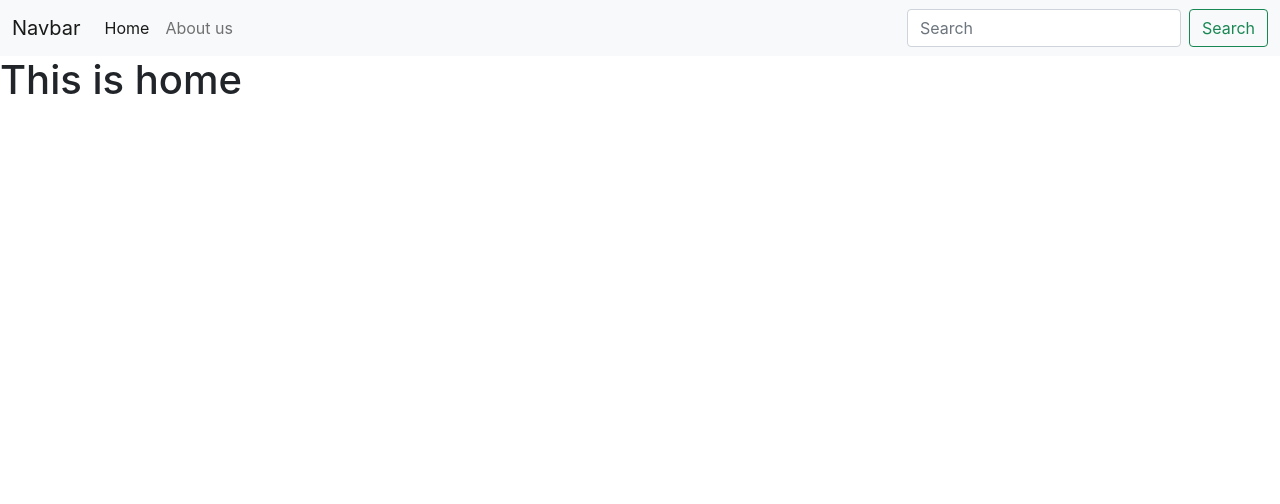
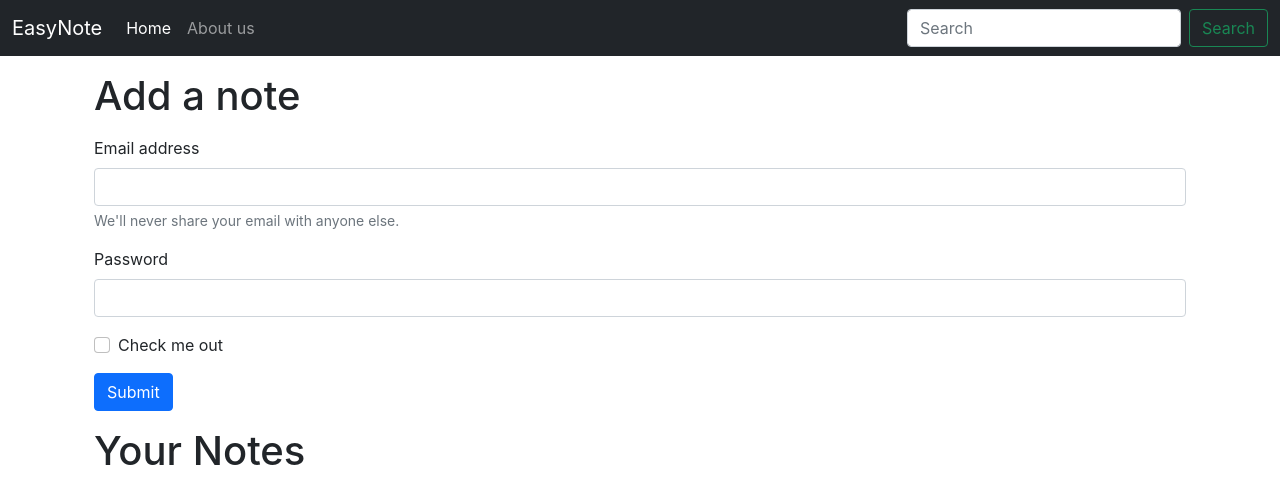
Before and after one commit to surajkuushwaha/MERN-easynote, a React (Create React App) app: page / in a window 1280 px wide. Shown: the top 504 px of the page. Built offline with nearby package versions, Linux system fonts and the light colour scheme.

Commit message:
added active link functionality using useLocation of router module

```diff
--- a/src/App.js
+++ b/src/App.js
@@ -11,10 +11,12 @@
       <NoteState>
         <Router>
           <Navbar />
+          <div className="container">
           <Routes>
             <Route exact path="/" element={<Home />} />
             <Route exact path="/about" element={<About />} />
           </Routes>
+          </div>
         </Router>
       </NoteState>
     </>
--- a/src/components/About.js
+++ b/src/components/About.js
@@ -1,13 +1,7 @@
 import React,{useContext,useEffect} from 'react';
-import noteContext from '../context/Notes/noteContext';
 
 export const About = () => {
-  const a = useContext(noteContext);
-  useEffect(()=>{
-    a.update()
-    // eslint-disable-next-line
-  },[])
   return <div>
-      <h1>this is about us {a.state.name} {a.state.class}</h1>
+      <h1>this is about page</h1>
   </div>;
 };
--- a/src/components/Home.js
+++ b/src/components/Home.js
@@ -2,6 +2,28 @@
 
 export const Home = () => {
   return <div>
-      <h1>This is home</h1>
+    <div className="container my-3">
+    <h1>Add a note</h1>
+    <form className='my-3' >
+      <div className="mb-3">
+        <label htmlFor="exampleInputEmail1" className="form-label">Email address</label>
+        <input type="email" className="form-control" id="exampleInputEmail1" aria-describedby="emailHelp"/>
+          <div id="emailHelp" className="form-text">We'll never share your email with anyone else.</div>
+      </div>
+      <div className="mb-3">
+        <label htmlFor="exampleInputPassword1" className="form-label">Password</label>
+        <input type="password" className="form-control" id="exampleInputPassword1"/>
+      </div>
+      <div className="mb-3 form-check">
+        <input type="checkbox" className="form-check-input" id="exampleCheck1"/>
+          <label className="form-check-label" htmlFor="exampleCheck1">Check me out</label>
+      </div>
+      <button type="submit" className="btn btn-primary">Submit</button>
+    </form>
+    </div>
+    <div className="container my3">
+      <h1>Your Notes</h1>
+
+    </div>
   </div>;
 };
--- a/src/components/Navbar.js
+++ b/src/components/Navbar.js
@@ -1,26 +1,31 @@
-import React from 'react';
-import {Link} from 'react-router-dom';
+import React, { useEffect } from 'react';
+import { Link, useLocation } from 'react-router-dom';
+
 
 export const Navbar = () => {
+    let location = useLocation();
+    React.useEffect(() => {
+        console.log(location.pathname);
+    }, [location]);
     return (
-        <nav className="navbar navbar-expand-lg navbar-light bg-light">
+        <nav className="navbar navbar-expand-lg navbar-dark bg-dark">
             <div className="container-fluid">
-                <Link className="navbar-brand" to="/">Navbar</Link>
+                <Link className="navbar-brand" to="/">EasyNote</Link>
                 <button className="navbar-toggler" type="button" data-bs-toggle="collapse" data-bs-target="#navbarSupportedContent" aria-controls="navbarSupportedContent" aria-expanded="false" aria-label="Toggle navigation">
                     <span className="navbar-toggler-icon"></span>
                 </button>
                 <div className="collapse navbar-collapse" id="navbarSupportedContent">
                     <ul className="navbar-nav me-auto mb-2 mb-lg-0">
                         <li className="nav-item">
-                            <Link className="nav-link active" aria-current="page" to="/">Home</Link>
+                            <Link className={`nav-link ${location.pathname==='/'?'active':""}`} aria-current="page" to="/">Home</Link>
                         </li>
                         <li className="nav-item">
-                            <Link className="nav-link" to="/about">About us</Link>
+                            <Link className={`nav-link ${location.pathname==='/about'?'active':""}`} to="/about">About us</Link>
                         </li>
                     </ul>
                     <form className="d-flex">
-                        <input className="form-control me-2" type="search" placeholder="Search" aria-label="Search"/>
-                            <button className="btn btn-outline-success" type="submit">Search</button>
+                        <input className="form-control me-2" type="search" placeholder="Search" aria-label="Search" />
+                        <button className="btn btn-outline-success" type="submit">Search</button>
                     </form>
                 </div>
             </div>
--- a/src/context/Notes/NoteState.js
+++ b/src/context/Notes/NoteState.js
@@ -1,24 +1,9 @@
 import NoteContext from "./noteContext";
-import { useState } from "react";
 
 const NoteState = (props) => {
-    const s1 = {
-        "name": "Suraj",
-        "class": "5b"
-    };
-    const [state, setstate] = useState(s1);
-    const update = () => {
-        setTimeout(() => {
-            setstate({
-                "name": "suman",
-                "class": "68"
-            })
-        }, 1000)
-    }
-
 
     return (
-        <NoteContext.Provider value={{state,update}}>
+        <NoteContext.Provider value={{}}>
             {props.children}
         </NoteContext.Provider>
     )
```
